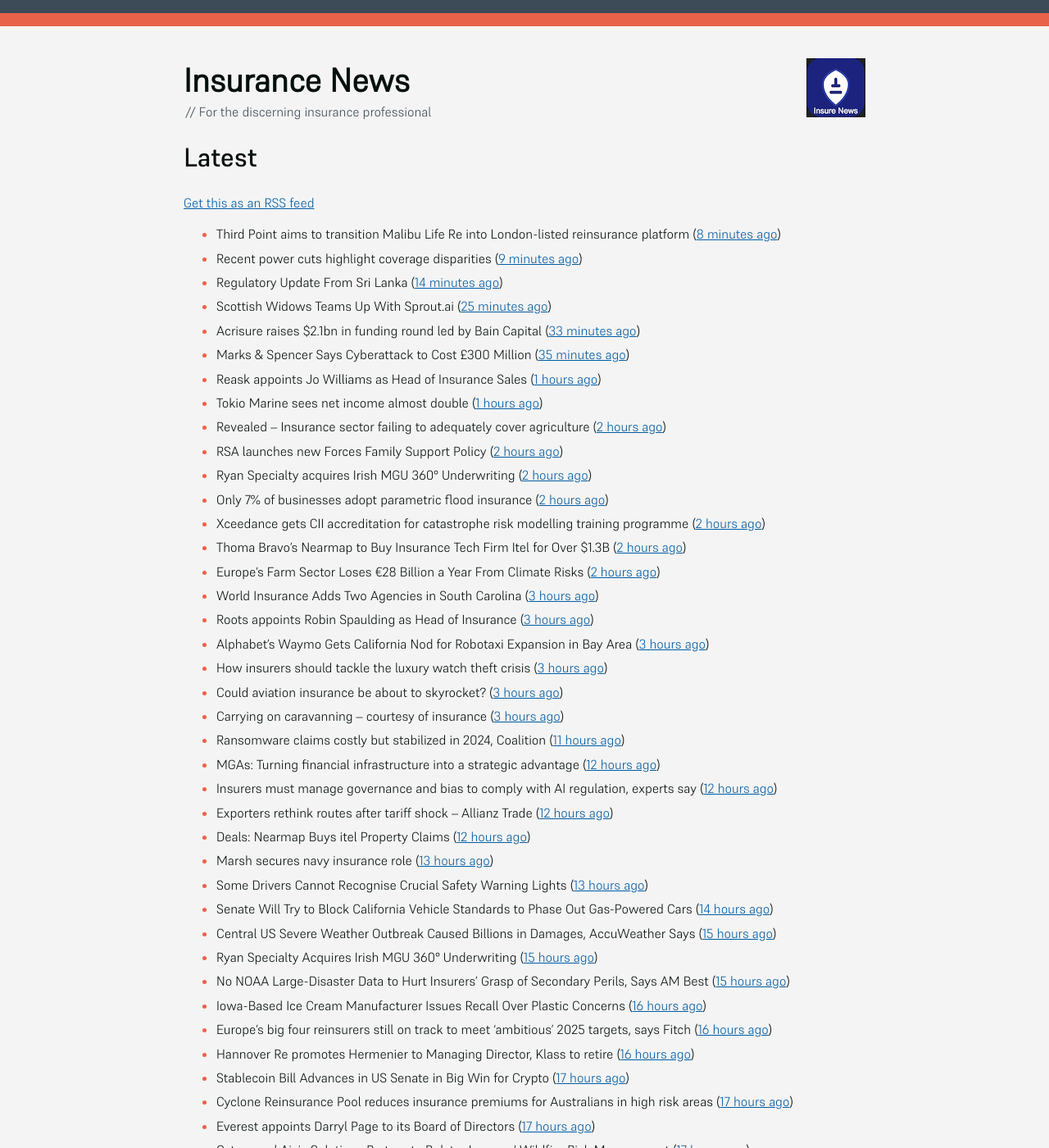
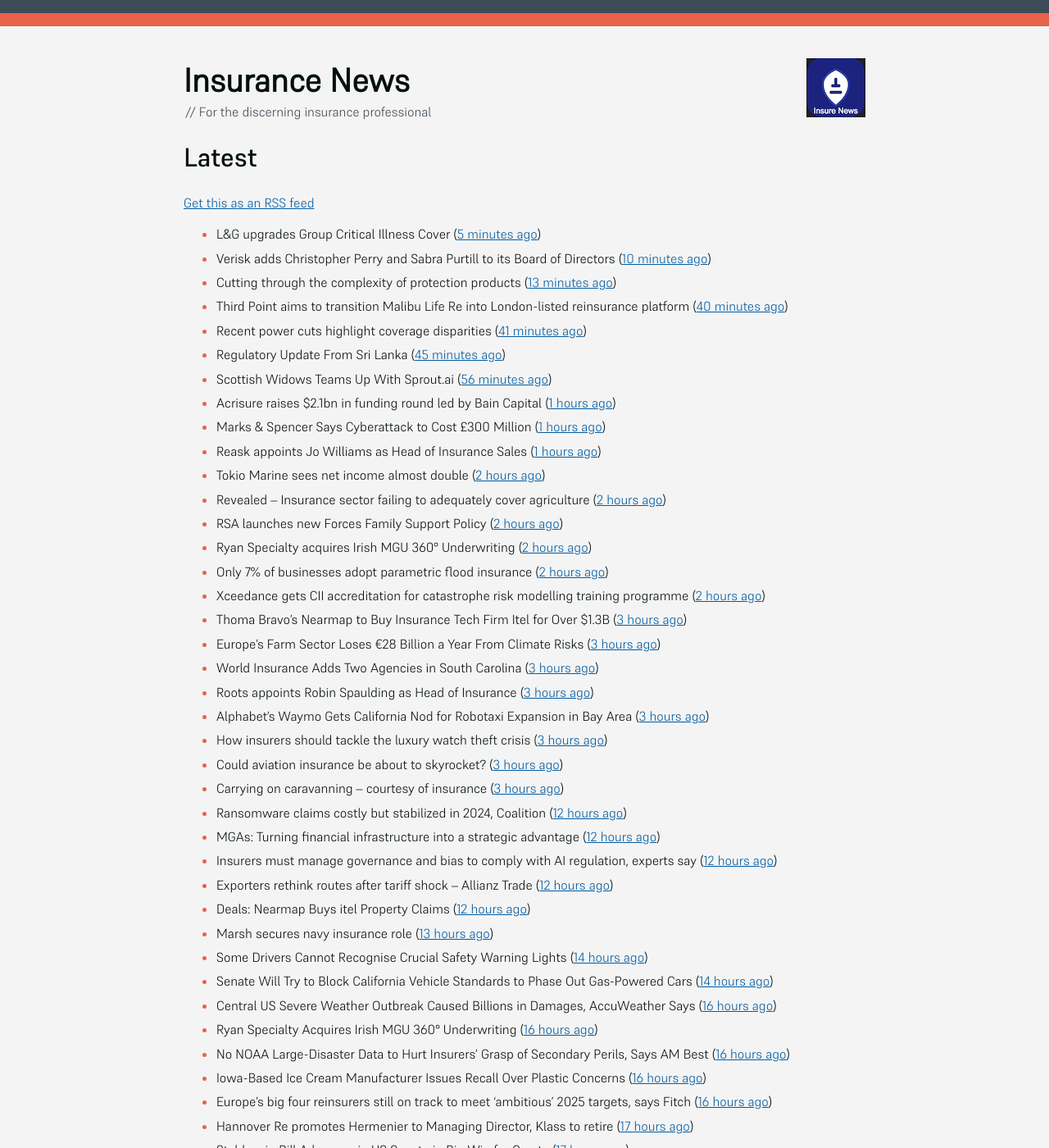
Before and after one commit to mat-0/feeds.thechels.uk, a Jekyll site: the page built from index.md, in a window 1280 px wide and 1400 px high. Shown: the whole window at 82% size. Built offline with Jekyll 4.4.1, drawn with Linux system fonts in a browser that asks for light colours; some of the changed text lies outside the part shown.

Commit message:
New Feed

```diff
--- a/index.md
+++ b/index.md
@@ -8,64 +8,66 @@ description: Latest Updates
 [Get this as an RSS feed](/feed.rss)
 
 <!-- news_marker starts -->
-- Third Point aims to transition Malibu Life Re into London-listed reinsurance platform ([8 minutes ago](https://www.reinsurancene.ws/third-point-aims-to-transition-malibu-life-re-into-london-listed-reinsurance-platform/))
-- Recent power cuts highlight coverage disparities ([9 minutes ago](https://www.postonline.co.uk/commercial/7957791/recent-power-cuts-highlight-coverage-disparities))
-- Regulatory Update From Sri Lanka ([14 minutes ago](https://insurance-edge.net/2025/05/21/regulatory-update-from-sri-lanka/))
-- Scottish Widows Teams Up With Sprout.ai ([25 minutes ago](https://insurance-edge.net/2025/05/21/scottish-widows-teams-up-with-sprout-ai/))
-- Acrisure raises $2.1bn in funding round led by Bain Capital ([33 minutes ago](https://www.reinsurancene.ws/acrisure-raises-2-1bn-in-funding-round-led-by-bain-capital/))
-- Marks & Spencer Says Cyberattack to Cost £300 Million ([35 minutes ago](https://www.insurancejournal.com/news/international/2025/05/21/824570.htm))
+- L&G upgrades Group Critical Illness Cover ([5 minutes ago](https://ifamagazine.com/lg-upgrades-group-critical-illness-cover/))
+- Verisk adds Christopher Perry and Sabra Purtill to its Board of Directors ([10 minutes ago](https://www.reinsurancene.ws/verisk-adds-christopher-perry-and-sabra-purtill-to-its-board-of-directors/))
+- Cutting through the complexity of protection products ([13 minutes ago](https://ifamagazine.com/cutting-through-the-complexity-of-protection-products/))
+- Third Point aims to transition Malibu Life Re into London-listed reinsurance platform ([40 minutes ago](https://www.reinsurancene.ws/third-point-aims-to-transition-malibu-life-re-into-london-listed-reinsurance-platform/))
+- Recent power cuts highlight coverage disparities ([41 minutes ago](https://www.postonline.co.uk/commercial/7957791/recent-power-cuts-highlight-coverage-disparities))
+- Regulatory Update From Sri Lanka ([45 minutes ago](https://insurance-edge.net/2025/05/21/regulatory-update-from-sri-lanka/))
+- Scottish Widows Teams Up With Sprout.ai ([56 minutes ago](https://insurance-edge.net/2025/05/21/scottish-widows-teams-up-with-sprout-ai/))
+- Acrisure raises $2.1bn in funding round led by Bain Capital ([1 hours ago](https://www.reinsurancene.ws/acrisure-raises-2-1bn-in-funding-round-led-by-bain-capital/))
+- Marks & Spencer Says Cyberattack to Cost £300 Million ([1 hours ago](https://www.insurancejournal.com/news/international/2025/05/21/824570.htm))
 - Reask appoints Jo Williams as Head of Insurance Sales ([1 hours ago](https://www.reinsurancene.ws/reask-appoints-jo-williams-as-head-of-insurance-sales/))
-- Tokio Marine sees net income almost double ([1 hours ago](https://www.insurancebusinessmag.com/uk/news/breaking-news/tokio-marine-sees-net-income-almost-double-536377.aspx))
+- Tokio Marine sees net income almost double ([2 hours ago](https://www.insurancebusinessmag.com/uk/news/breaking-news/tokio-marine-sees-net-income-almost-double-536377.aspx))
 - Revealed – Insurance sector failing to adequately cover agriculture ([2 hours ago](https://www.insurancebusinessmag.com/uk/news/breaking-news/revealed--insurance-sector-failing-to-adequately-cover-agriculture-536376.aspx))
 - RSA launches new Forces Family Support Policy ([2 hours ago](https://www.insurancebusinessmag.com/uk/news/breaking-news/rsa-launches-new-forces-family-support-policy-536375.aspx))
 - Ryan Specialty acquires Irish MGU 360° Underwriting ([2 hours ago](https://www.reinsurancene.ws/ryan-specialty-acquires-irish-mgu-360-underwriting/))
 - Only 7% of businesses adopt parametric flood insurance ([2 hours ago](https://www.postonline.co.uk/news/7957796/only-7-of-businesses-adopt-parametric-flood-insurance))
 - Xceedance gets CII accreditation for catastrophe risk modelling training programme ([2 hours ago](https://www.insurancebusinessmag.com/uk/news/catastrophe/xceedance-gets-cii-accreditation-for-catastrophe-risk-modelling-training-programme-536374.aspx))
-- Thoma Bravo’s Nearmap to Buy Insurance Tech Firm Itel for Over $1.3B ([2 hours ago](https://www.insurancejournal.com/news/national/2025/05/21/824558.htm))
-- Europe’s Farm Sector Loses €28 Billion a Year From Climate Risks ([2 hours ago](https://www.insurancejournal.com/news/international/2025/05/21/824536.htm))
+- Thoma Bravo’s Nearmap to Buy Insurance Tech Firm Itel for Over $1.3B ([3 hours ago](https://www.insurancejournal.com/news/national/2025/05/21/824558.htm))
+- Europe’s Farm Sector Loses €28 Billion a Year From Climate Risks ([3 hours ago](https://www.insurancejournal.com/news/international/2025/05/21/824536.htm))
 - World Insurance Adds Two Agencies in South Carolina ([3 hours ago](https://www.insurancejournal.com/news/southeast/2025/05/21/824482.htm))
 - Roots appoints Robin Spaulding as Head of Insurance ([3 hours ago](https://www.reinsurancene.ws/roots-appoints-robin-spaulding-as-head-of-insurance/))
 - Alphabet’s Waymo Gets California Nod for Robotaxi Expansion in Bay Area ([3 hours ago](https://www.insurancejournal.com/news/west/2025/05/21/824562.htm))
 - How insurers should tackle the luxury watch theft crisis ([3 hours ago](https://www.postonline.co.uk/claims/7957407/how-insurers-should-tackle-the-luxury-watch-theft-crisis))
 - Could aviation insurance be about to skyrocket? ([3 hours ago](https://www.postonline.co.uk/commercial/7957567/could-aviation-insurance-be-about-to-skyrocket))
 - Carrying on caravanning – courtesy of insurance ([3 hours ago](https://www.postonline.co.uk/personal/7957724/carrying-on-caravanning-%E2%80%93-courtesy-of-insurance))
-- Ransomware claims costly but stabilized in 2024, Coalition ([11 hours ago](https://www.dig-in.com/news/ransomware-claims-costly-but-stabilized-in-2024-coalition))
+- Ransomware claims costly but stabilized in 2024, Coalition ([12 hours ago](https://www.dig-in.com/news/ransomware-claims-costly-but-stabilized-in-2024-coalition))
 - MGAs: Turning financial infrastructure into a strategic advantage ([12 hours ago](https://www.dig-in.com/opinion/turning-financial-infrastructure-into-a-strategic-advantage))
 - Insurers must manage governance and bias to comply with AI regulation, experts say ([12 hours ago](https://www.dig-in.com/news/ai-governance-and-bias-become-compliance-issues-for-insurers))
 - Exporters rethink routes after tariff shock – Allianz Trade ([12 hours ago](https://www.insurancebusinessmag.com/uk/news/sme/exporters-rethink-routes-after-tariff-shock--allianz-trade-536347.aspx))
 - Deals: Nearmap Buys itel Property Claims ([12 hours ago](https://insurance-edge.net/2025/05/20/deals-nearmap-buys-itel-property-claims/))
 - Marsh secures navy insurance role ([13 hours ago](https://www.insurancebusinessmag.com/uk/news/marine/marsh-secures-navy-insurance-role-536336.aspx))
-- Some Drivers Cannot Recognise Crucial Safety Warning Lights ([13 hours ago](https://insurance-edge.net/2025/05/20/some-drivers-cannot-recognise-crucial-safety-warning-lights/))
+- Some Drivers Cannot Recognise Crucial Safety Warning Lights ([14 hours ago](https://insurance-edge.net/2025/05/20/some-drivers-cannot-recognise-crucial-safety-warning-lights/))
 - Senate Will Try to Block California Vehicle Standards to Phase Out Gas-Powered Cars ([14 hours ago](https://www.insurancejournal.com/news/west/2025/05/20/824554.htm))
-- Central US Severe Weather Outbreak Caused Billions in Damages, AccuWeather Says ([15 hours ago](https://www.insurancejournal.com/news/midwest/2025/05/20/824523.htm))
-- Ryan Specialty Acquires Irish MGU 360° Underwriting ([15 hours ago](https://www.insurancejournal.com/news/international/2025/05/20/824530.htm))
-- No NOAA Large-Disaster Data to Hurt Insurers’ Grasp of Secondary Perils, Says AM Best ([15 hours ago](https://www.insurancejournal.com/news/national/2025/05/20/824515.htm))
+- Central US Severe Weather Outbreak Caused Billions in Damages, AccuWeather Says ([16 hours ago](https://www.insurancejournal.com/news/midwest/2025/05/20/824523.htm))
+- Ryan Specialty Acquires Irish MGU 360° Underwriting ([16 hours ago](https://www.insurancejournal.com/news/international/2025/05/20/824530.htm))
+- No NOAA Large-Disaster Data to Hurt Insurers’ Grasp of Secondary Perils, Says AM Best ([16 hours ago](https://www.insurancejournal.com/news/national/2025/05/20/824515.htm))
 - Iowa-Based Ice Cream Manufacturer Issues Recall Over Plastic Concerns ([16 hours ago](https://www.insurancejournal.com/news/midwest/2025/05/20/824520.htm))
 - Europe’s big four reinsurers still on track to meet ‘ambitious’ 2025 targets, says Fitch ([16 hours ago](https://www.reinsurancene.ws/europes-big-four-reinsurers-still-on-track-to-meet-ambitious-2025-targets-says-fitch/))
-- Hannover Re promotes Hermenier to Managing Director, Klass to retire ([16 hours ago](https://www.reinsurancene.ws/hannover-re-promotes-hermenier-to-managing-director-klass-to-retire/))
+- Hannover Re promotes Hermenier to Managing Director, Klass to retire ([17 hours ago](https://www.reinsurancene.ws/hannover-re-promotes-hermenier-to-managing-director-klass-to-retire/))
 - Stablecoin Bill Advances in US Senate in Big Win for Crypto ([17 hours ago](https://www.insurancejournal.com/news/national/2025/05/20/824512.htm))
 - Cyclone Reinsurance Pool reduces insurance premiums for Australians in high risk areas ([17 hours ago](https://www.reinsurancene.ws/cyclone-reinsurance-pool-reduces-insurance-premiums-for-australians-in-high-risk-areas/))
-- Everest appoints Darryl Page to its Board of Directors ([17 hours ago](https://www.reinsurancene.ws/everest-appoints-darryl-page-to-its-board-of-directors/))
-- Cytora and Aisix Solutions Partner to Bolster Insurers’ Wildfire Risk Management ([17 hours ago](https://www.insurtechinsights.com/cytora-and-aisix-solutions-partner-to-bolster-insurers-wildfire-risk-management/))
+- Everest appoints Darryl Page to its Board of Directors ([18 hours ago](https://www.reinsurancene.ws/everest-appoints-darryl-page-to-its-board-of-directors/))
+- Cytora and Aisix Solutions Partner to Bolster Insurers’ Wildfire Risk Management ([18 hours ago](https://www.insurtechinsights.com/cytora-and-aisix-solutions-partner-to-bolster-insurers-wildfire-risk-management/))
 - Massachusetts Denies 7.1% Workers’ Comp Rate Hike After 2024 ‘Excessive’ Cut ([18 hours ago](https://www.insurancejournal.com/news/east/2025/05/20/824489.htm))
-- Wildfire risk intensifies across the US, urging greater resilience and collaboration, warns Triple-I ([18 hours ago](https://www.reinsurancene.ws/wildfire-risk-intensifies-across-the-us-urging-greater-resilience-and-collaboration-warns-triple-i/))
 - Nearmap to Acquire Itel in $1.3 Billion Deal, Creating $8 Billion Property Intelligence Powerhouse ([18 hours ago](https://www.insurtechinsights.com/nearmap-to-acquire-itel-in-1-3-billion-deal-creating-8-billion-property-intelligence-powerhouse/))
 - Sophos and Capsule Insurance Join Forces to Offer Integrated Cybersecurity and Insurance for UK Businesses ([19 hours ago](https://www.insurtechinsights.com/sophos-and-capsule-insurance-join-forces-to-offer-integrated-cybersecurity-and-insurance-for-uk-businesses/))
 - Cytora Teams Up With AISIX Solutions ([19 hours ago](https://insurance-edge.net/2025/05/20/cytora-teams-up-with-aisix-solutions/))
 - GlobalData Sees Opportunity & Challenges in US Health Insurance Market ([19 hours ago](https://insurance-edge.net/2025/05/20/globaldata-sees-opportunity-challenges-in-us-health-insurance-market/))
 - Bayer Seeks Roundup Settlement, Explores Monsanto Bankruptcy: Reports ([19 hours ago](https://www.insurancejournal.com/news/national/2025/05/20/824477.htm))
-- New England’s Shield Health Settles Data Breach Cases for $15.3 Million ([19 hours ago](https://www.insurancejournal.com/news/east/2025/05/20/824475.htm))
-- Japan’s Big Non-Life Insurers Plan to Sell Cross Shareholdings ([20 hours ago](https://www.insurancejournal.com/news/international/2025/05/20/824468.htm))
-- Demand for support for Parkinsons and other long-term conditions is up 30%, finds RedArc ([21 hours ago](https://ifamagazine.com/demand-for-support-for-parkinsons-and-other-long-term-conditions-is-up-30-finds-redarc/))
-- Ageas to keep Esure and Saga brands ([21 hours ago](https://www.postonline.co.uk/news/7957788/ageas-to-keep-esure-and-saga-brands))
-- Brokers, be ready: How vehicle tech is reshaping motor risk ([21 hours ago](https://www.insurancebusinessmag.com/uk/news/auto-motor/brokers-be-ready-how-vehicle-tech-is-reshaping-motor-risk-536269.aspx))
-- Insuring hospitality venues: why a hands-on approach is non-negotiable ([21 hours ago](https://www.insurancebusinessmag.com/uk/news/hospitality/insuring-hospitality-venues-why-a-handson-approach-is-nonnegotiable-536268.aspx))
-- Motor premiums decline again while home insurance shows signs of stabilising – Pearson Ham ([21 hours ago](https://www.insurancebusinessmag.com/uk/news/auto-motor/motor-premiums-decline-again-while-home-insurance-shows-signs-of-stabilising--pearson-ham-536267.aspx))
-- Ryan Specialty acquires 360° Underwriting to expand in Irish construction market ([21 hours ago](https://www.insurancebusinessmag.com/uk/news/breaking-news/ryan-specialty-acquires-360-underwriting-to-expand-in-irish-construction-market-536266.aspx))
+- New England’s Shield Health Settles Data Breach Cases for $15.3 Million ([20 hours ago](https://www.insurancejournal.com/news/east/2025/05/20/824475.htm))
+- Japan’s Big Non-Life Insurers Plan to Sell Cross Shareholdings ([21 hours ago](https://www.insurancejournal.com/news/international/2025/05/20/824468.htm))
+- Demand for support for Parkinsons and other long-term conditions is up 30%, finds RedArc ([22 hours ago](https://ifamagazine.com/demand-for-support-for-parkinsons-and-other-long-term-conditions-is-up-30-finds-redarc/))
+- Ageas to keep Esure and Saga brands ([22 hours ago](https://www.postonline.co.uk/news/7957788/ageas-to-keep-esure-and-saga-brands))
+- Brokers, be ready: How vehicle tech is reshaping motor risk ([22 hours ago](https://www.insurancebusinessmag.com/uk/news/auto-motor/brokers-be-ready-how-vehicle-tech-is-reshaping-motor-risk-536269.aspx))
+- Insuring hospitality venues: why a hands-on approach is non-negotiable ([22 hours ago](https://www.insurancebusinessmag.com/uk/news/hospitality/insuring-hospitality-venues-why-a-handson-approach-is-nonnegotiable-536268.aspx))
+- Motor premiums decline again while home insurance shows signs of stabilising – Pearson Ham ([22 hours ago](https://www.insurancebusinessmag.com/uk/news/auto-motor/motor-premiums-decline-again-while-home-insurance-shows-signs-of-stabilising--pearson-ham-536267.aspx))
+- Ryan Specialty acquires 360° Underwriting to expand in Irish construction market ([22 hours ago](https://www.insurancebusinessmag.com/uk/news/breaking-news/ryan-specialty-acquires-360-underwriting-to-expand-in-irish-construction-market-536266.aspx))
 - MS Amlin sees profits fall ([22 hours ago](https://www.insurancebusinessmag.com/uk/news/breaking-news/ms-amlin-sees-profits-fall-536259.aspx))
-- Aviva targets midmarket with updated multinational proposition ([22 hours ago](https://www.postonline.co.uk/broker/7957787/aviva-targets-midmarket-with-updated-multinational-proposition))
-- USAA Names Brian Goldman as New Chief Risk Officer ([23 hours ago](https://www.insurtechinsights.com/usaa-names-brian-goldman-as-new-chief-risk-officer/))
-- FCA defends decision to ditch insurance CPD ([23 hours ago](https://www.postonline.co.uk/news/7957780/fca-defends-decision-to-ditch-insurance-cpd))
+- Aviva targets midmarket with updated multinational proposition ([23 hours ago](https://www.postonline.co.uk/broker/7957787/aviva-targets-midmarket-with-updated-multinational-proposition))
+- USAA Names Brian Goldman as New Chief Risk Officer ([1 days ago](https://www.insurtechinsights.com/usaa-names-brian-goldman-as-new-chief-risk-officer/))
+- FCA defends decision to ditch insurance CPD ([1 days ago](https://www.postonline.co.uk/news/7957780/fca-defends-decision-to-ditch-insurance-cpd))
 - People Moves: Boroughs Named Chubb Group Vice Chairman, Hogan Succeeds Boroughs as Investment Officer; Cushing Named Head of Construction at Zurich NA ([1 days ago](https://www.insurancejournal.com/news/national/2025/05/20/824390.htm))
 - More Tornadoes Plow Through Central US, Leaving Thousands Without Power ([1 days ago](https://www.insurancejournal.com/news/southeast/2025/05/20/824450.htm))
 - Ministry of Justice's Legal Aid Agency suspends services amid cyberattack ([1 days ago](https://www.insurancebusinessmag.com/uk/news/cyber/ministry-of-justices-legal-aid-agency-suspends-services-amid-cyberattack-536241.aspx))
```
Also changed, not shown: other parts of index.md (+1 -3 lines).
